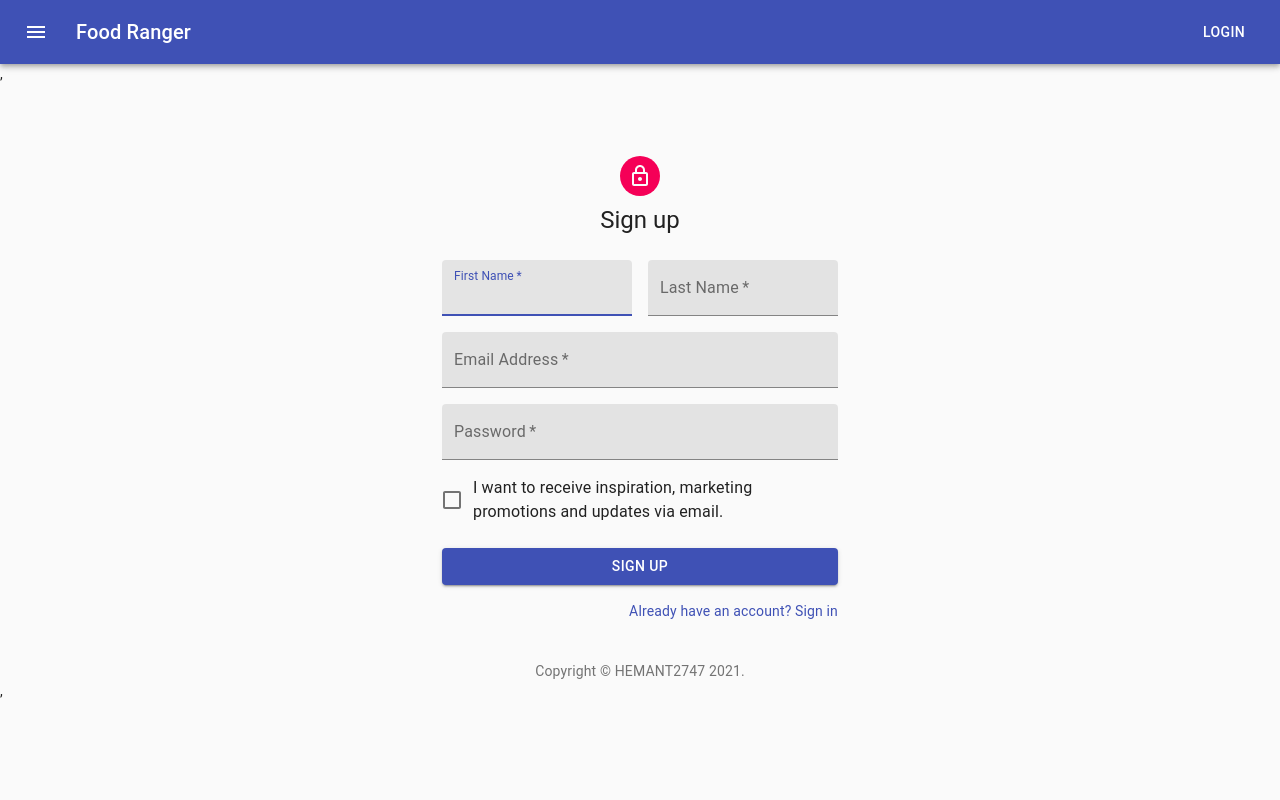
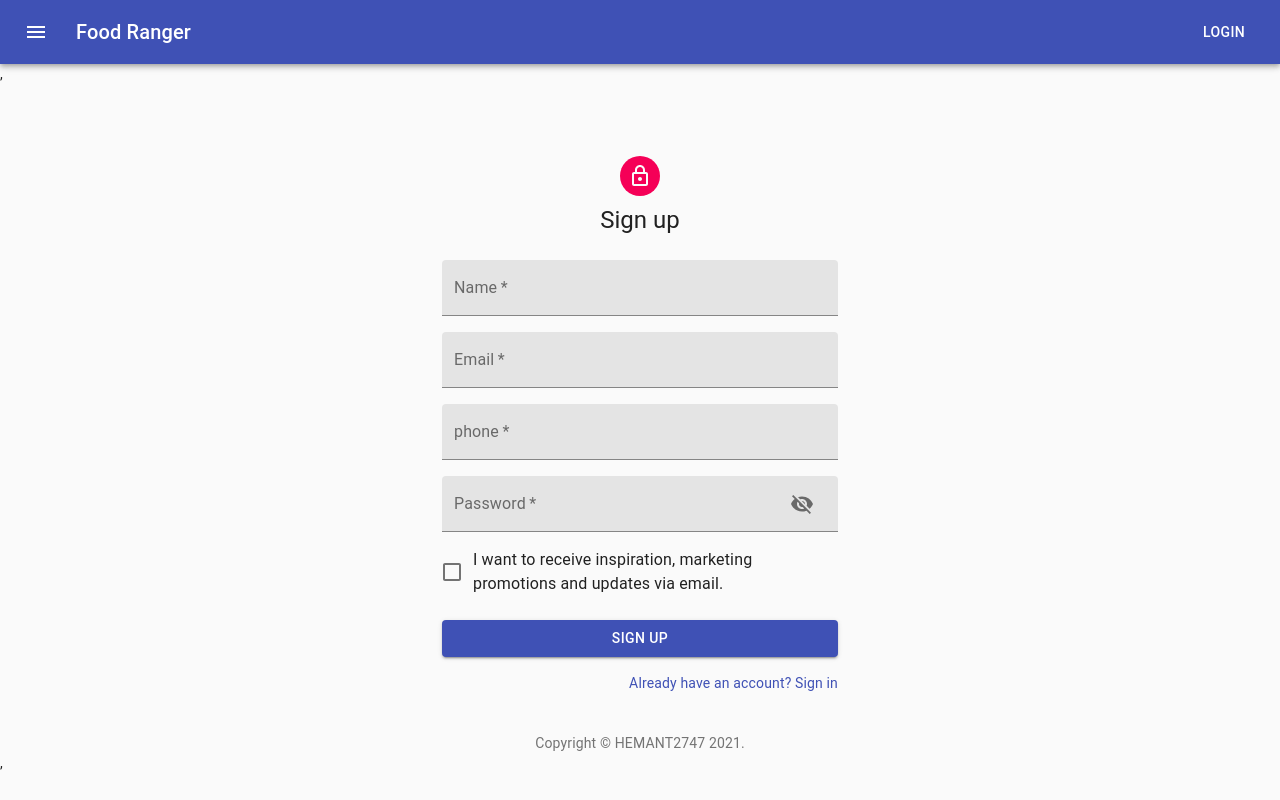
Before and after one commit to hemant123456789/FE-1, a React (Create React App) app: page /signup in a window 1280 px wide. Built offline with nearby package versions, Linux system fonts and the light colour scheme.

Commit message:
form validation sign up

```diff
--- a/src/components/SignUp.js
+++ b/src/components/SignUp.js
@@ -1,4 +1,4 @@
-import React from 'react';
+import React, {useEffect, useState} from 'react';
 import Avatar from '@material-ui/core/Avatar';
 import Button from '@material-ui/core/Button';
 import CssBaseline from '@material-ui/core/CssBaseline';
@@ -15,6 +15,10 @@ import Container from '@material-ui/core/Container';
 import { Link as RouterLink } from 'react-router-dom';
 import { useForm } from 'react-hook-form';
 import { deepOrange } from '@material-ui/core/colors';
+// Required imports from the example.
+import {  InputAdornment, IconButton } from "@material-ui/core";
+import Visibility from "@material-ui/icons/Visibility";
+import VisibilityOff from "@material-ui/icons/VisibilityOff";
 
 function Copyright() {
   return (
@@ -55,8 +59,45 @@ export default function SignUp() {
     register,
     handleSubmit,
     formState: { errors },
-  } = useForm();
-  const onSubmit = (data) => console.log(data);
+  } = useForm(
+    {
+      mode: 'all',
+      reValidateMode: 'all',
+      defaultValues: {
+        name: null,
+    email:null,
+    phone: null,
+    password: null
+      },
+    }
+  );
+  const [state, setState] = useState({
+    name: null,
+    email:null,
+    phone: null,
+    password: null
+  });
+
+  // Add these variables to your component to track the state
+const [showPassword, setShowPassword] = useState(false);
+const handleClickShowPassword = () => setShowPassword(!showPassword);
+const handleMouseDownPassword = () => setShowPassword(!showPassword);
+
+  const handleInputChange = (event) => {
+    setState((prevProps) => ({
+      ...prevProps,
+      [event.target.name]: event.target.value
+    }));
+  };
+
+  const onSubmit = (data) => {
+    console.log(errors);
+   console.log('data ***************', data);
+   console.log('state************', state)
+
+  }
+  const onError = (errors, e) => console.log(errors,e);
+
 
   return (
     <Container component="main" maxWidth="xs">
@@ -68,22 +109,28 @@ export default function SignUp() {
         <Typography component="h1" variant="h5">
           Sign up
         </Typography>
-        <form className={classes.form} noValidate onSubmit={handleSubmit(onSubmit)}>
+        <form className={classes.form} noValidate onSubmit={handleSubmit(onSubmit, onError)}>
           <Grid container spacing={2}>
-            <Grid item xs={12} sm={6}>
+            <Grid item xs={12}>
               <TextField
-                autoComplete="fname"
-                name="firstName"
+                name="name"
                 variant="filled"
                 required
                 fullWidth
-                id="firstName"
-                label="First Name"
-                autoFocus
-                {...register('firstName',  { required: true })}
+                id="name"
+                value={state.name || ''}
+                label="Name" inputProps={{
+                  autoComplete: 'none'
+               }}
+               error={errors.name instanceof Object ? true : false}
+               helperText={errors.name   && 'Name is required '}
+                {...register('name',  { required: true })}
+                onChange={e => {
+                  handleInputChange(e);
+              }}
               />
             </Grid>
-            <Grid item xs={12} sm={6}>
+           {/*  <Grid item xs={12} sm={6}>
               <TextField
                 variant="filled"
                 required
@@ -92,29 +139,82 @@ export default function SignUp() {
                 label="Last Name"
                 name="lastName"
                 autoComplete="lname"
+                {...register('lName',  { required: true })}
+                />
+  </Grid> */}
+            <Grid item xs={12}>
+              <TextField
+                variant="filled"
+                required
+                error={errors.email instanceof Object ? true : false}
+                value={state.email || ''}
+                helperText={errors.email && 'Email is required '}
+                fullWidth
+                id="email"
+                label="Email"
+                name="email"
+                inputProps={{
+                  autoComplete: 'none'
+               }}
+                {...register('email',  { required: true })}
+                onChange={e => {
+                  handleInputChange(e);
+              }}
               />
             </Grid>
             <Grid item xs={12}>
             <TextField
                 variant="filled"
                 required
+                value={state.phone || ''}
+                error={errors.phone instanceof Object ? true : false}
+                helperText={errors.phone && 'Phone is required '}
                 fullWidth
-                id="email"
-                label="Email Address"
-                name="email"
-                autoComplete="email"
+                id="phone"
+                label="phone"
+                name="phone"
+                inputProps={{
+                  autoComplete: 'none'
+               }}
+                {...register('phone',  { required: true })}
+                onChange={e => {
+                  handleInputChange(e);
+              }}
               />
             </Grid>
             <Grid item xs={12}>
               <TextField
                 variant="filled"
                 required
+                value={state.password || ''}
+                error={errors.password instanceof Object ? true : false}
+                helperText={errors.password && 'Password is required '}
                 fullWidth
                 name="password"
                 label="Password"
-                type="password"
+                type={showPassword ? 'text' : 'password'}
+                inputProps={{
+                  autoComplete: 'none'
+               }}
                 id="password"
-                autoComplete="current-password"
+                {...register('password',  { required: true })}
+                onChange={e => {
+                  handleInputChange(e);
+              }}
+
+              InputProps={{ // <-- This is where the toggle button is added.
+                endAdornment: (
+                  <InputAdornment position="end">
+                    <IconButton
+                      aria-label="toggle password visibility"
+                      onClick={handleClickShowPassword}
+                      onMouseDown={handleMouseDownPassword}
+                    >
+                      {showPassword ? <Visibility /> : <VisibilityOff />}
+                    </IconButton>
+                  </InputAdornment>
+                )
+              }}
               />
             </Grid>
             <Grid item xs={12}>
```
Lines whose indentation alone changed are shown as unchanged.
